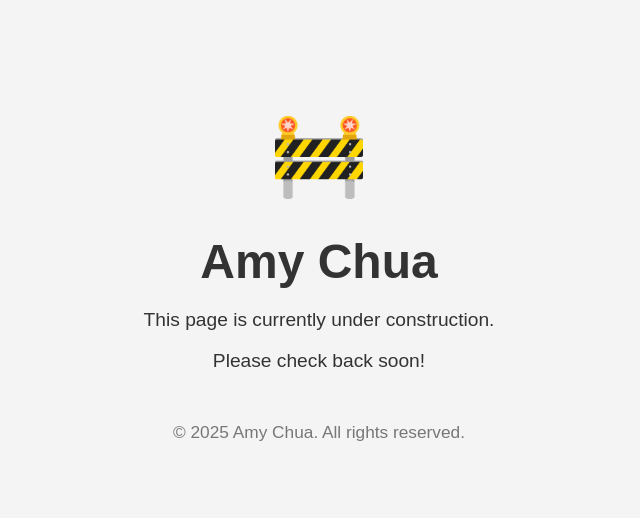
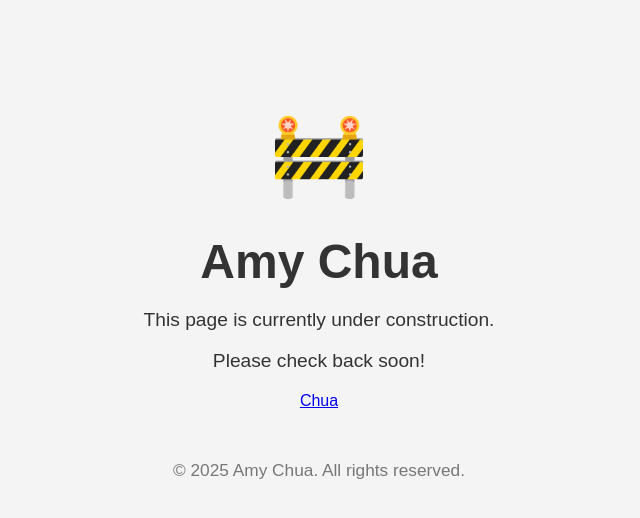
Before and after one commit to mansi961/A06, a plain HTML site: page speakers/chua.html in a window 1280 px wide. Shown: the whole page, without its empty margins (321-961 px from the left). Drawn offline with Linux system fonts and the light colour scheme.

Commit message:
Update chua.html

```diff
--- a/speakers/chua.html
+++ b/speakers/chua.html
@@ -46,6 +46,7 @@
     <h1>Amy Chua</h1>
     <p>This page is currently under construction.</p>
     <p>Please check back soon!</p>
+    <a href="chua.html" class="speaker-link">Chua</a>
   </div>
 
   <!-- Footer with copyright information -->
```
